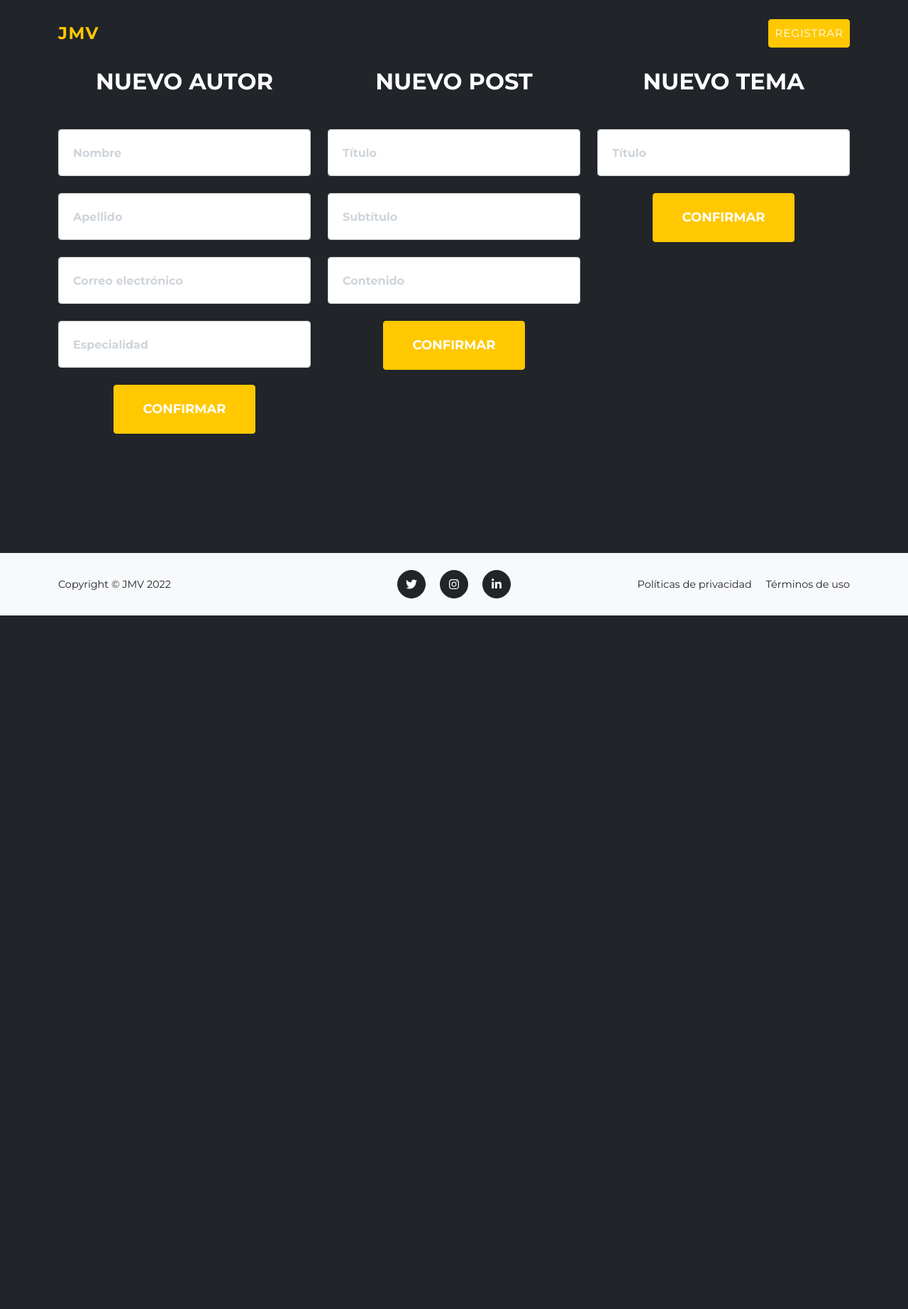
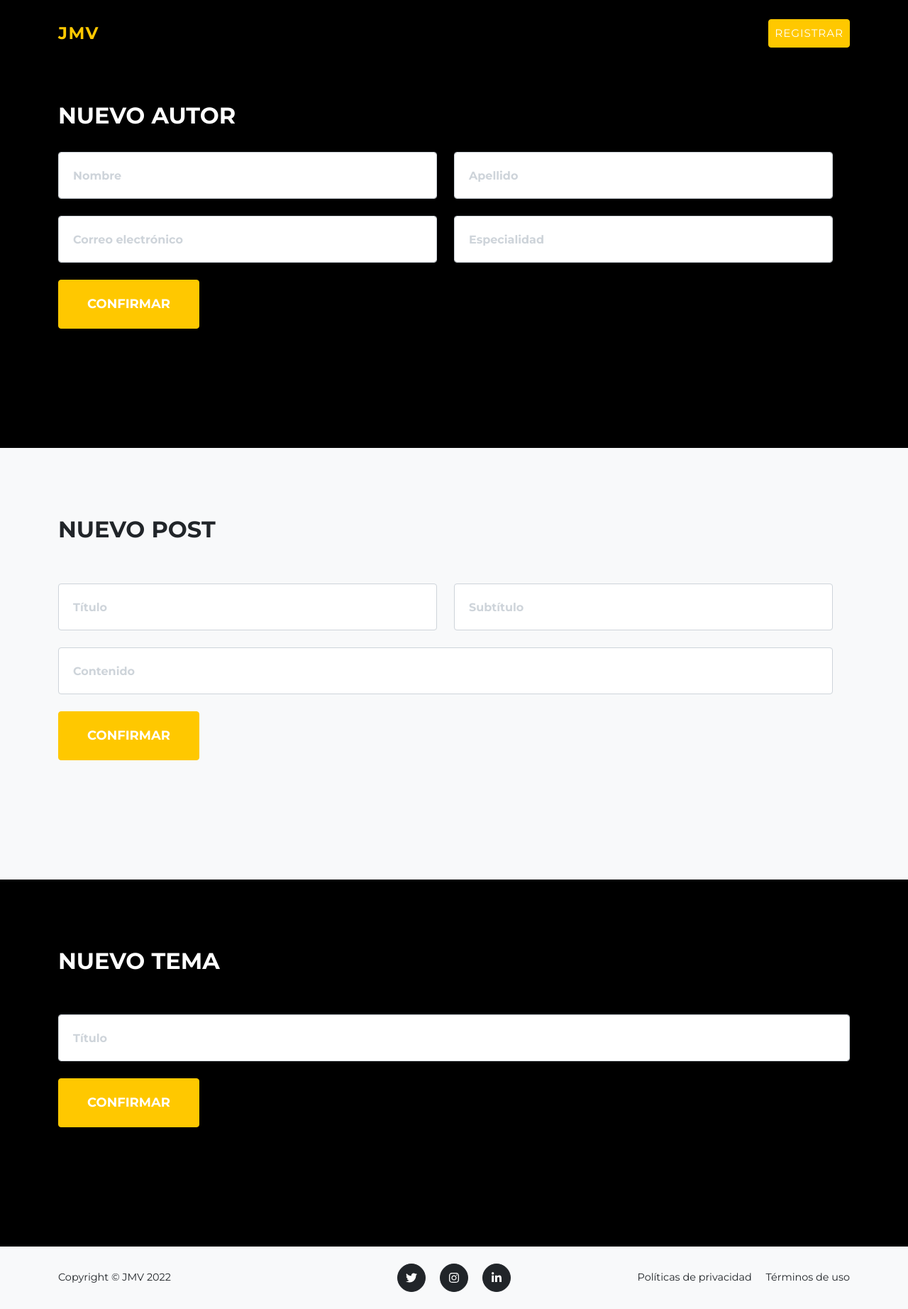
Before and after one commit to jmvieiro/blog, a Django app: page /app/register/ in a window 1280 px wide. Shown: the whole page at 71% size. Before the commit the page ends 867 px from the top, so only its background shows below. Run offline with Django 4.2, Linux system fonts and the light colour scheme; some libraries are stand-ins or nearby versions.

Commit message:
Entrega avance proyecto

```diff
--- a/App/templates/register.html
+++ b/App/templates/register.html
@@ -2,17 +2,19 @@
 
 <section
   id="contact"
-  class="flex justify-start items-center page-section text-white text-center bg-dark"
+  class="flex justify-start items-center page-section text-white bg-black"
+  style="padding-top: 9rem !important;"
 >
   <div class="container">
     <div class="row">
-      <div class="col-xl-4">
-        <div class="text-center mb-5">
+      <div class="mb-4">
         <h2 class="section-subheading text-uppercase">nuevo autor</h2>
       </div>
       <form id="contactForm" action="{% url 'create_author'%}" method="POST">
         {% csrf_token %}
         <div class="row align-items-stretch mb-5">
+          <div class="row">
+            <div class="col-xl-6">
               <div class="form-group">
                 <input
                   type="text"
@@ -22,6 +24,8 @@
                   placeholder="Nombre"
                 />
               </div>
+            </div>
+            <div class="col-xl-6">
               <div class="form-group">
                 <input
                   type="text"
@@ -31,6 +35,10 @@
                   placeholder="Apellido"
                 />
               </div>
+            </div>
+          </div>
+          <div class="row">
+            <div class="col-xl-6">
               <div class="form-group">
                 <input
                   type="email"
@@ -40,6 +48,8 @@
                   placeholder="Correo electrónico"
                 />
               </div>
+            </div>
+            <div class="col-xl-6">
               <div class="form-group">
                 <input
                   type="text"
@@ -49,6 +59,9 @@
                   placeholder="Especialidad"
                 />
               </div>
+            </div>
+          </div>
+          <div class="row">
             <div class="form-group">
               <button
                 class="btn btn-primary btn-xl text-uppercase"
@@ -59,15 +72,26 @@
               </button>
             </div>
           </div>
+        </div>
       </form>
     </div>
-      <div class="col-xl-4">
-        <div class="text-center mb-5">
+  </div>
+</section>
+
+<section
+  id="contact"
+  class="flex justify-start items-center page-section bg-light text-dark"
+>
+  <div class="container">
+    <div class="row">
+      <div class="mb-5">
         <h2 class="section-subheading text-uppercase">nuevo post</h2>
       </div>
       <form id="contactForm" action="{% url 'create_post'%}" method="POST">
         {% csrf_token %}
         <div class="row align-items-stretch mb-5">
+          <div class="row">
+            <div class="col-xl-6">
               <div class="form-group">
                 <input
                   type="text"
@@ -77,6 +101,8 @@
                   placeholder="Título"
                 />
               </div>
+            </div>
+            <div class="col-xl-6">
               <div class="form-group">
                 <input
                   type="text"
@@ -86,6 +112,9 @@
                   placeholder="Subtítulo"
                 />
               </div>
+            </div>
+          </div>
+          <div class="row">
             <div class="form-group">
               <input
                 type="text"
@@ -95,6 +124,8 @@
                 placeholder="Contenido"
               />
             </div>
+          </div>
+          <div class="row">
             <div class="form-group">
               <button
                 class="btn btn-primary btn-xl text-uppercase"
@@ -105,10 +136,19 @@
               </button>
             </div>
           </div>
+        </div>
       </form>
     </div>
-      <div class="col-xl-4">
-        <div class="text-center mb-5">
+  </div>
+</section>
+
+<section
+  id="contact"
+  class="flex justify-start items-center page-section bg-black text-white"
+>
+  <div class="container">
+    <div class="row">
+      <div class="mb-5">
         <h2 class="section-subheading text-uppercase">nuevo tema</h2>
       </div>
       <form id="contactForm" action="{% url 'create_topic'%}" method="POST">
@@ -136,6 +176,5 @@
       </form>
     </div>
   </div>
-  </div>
 </section>
 {% endblock %}
```
Also changed, not shown: db.blog.sqlite3. Lines whose indentation alone changed are shown as unchanged.
